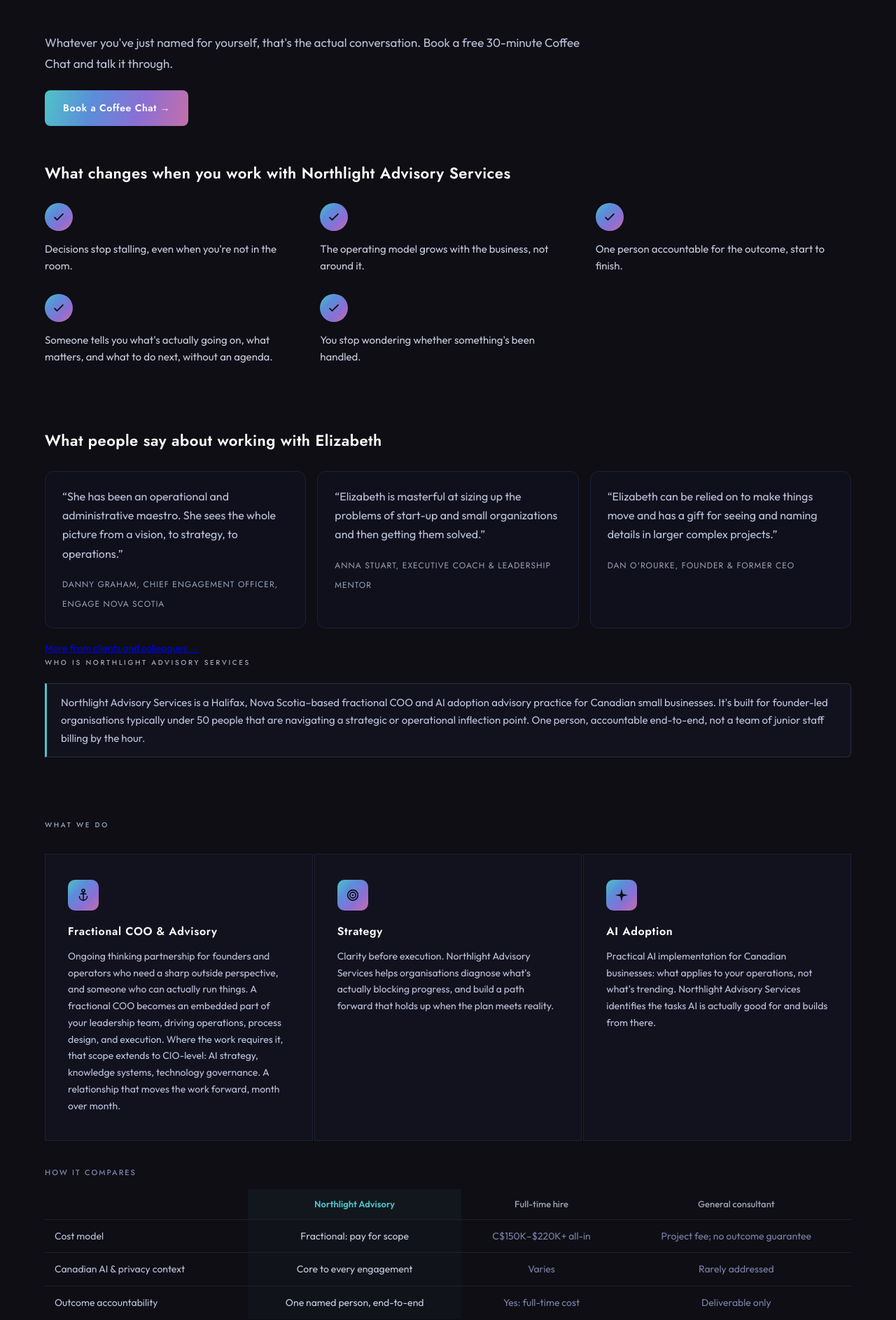
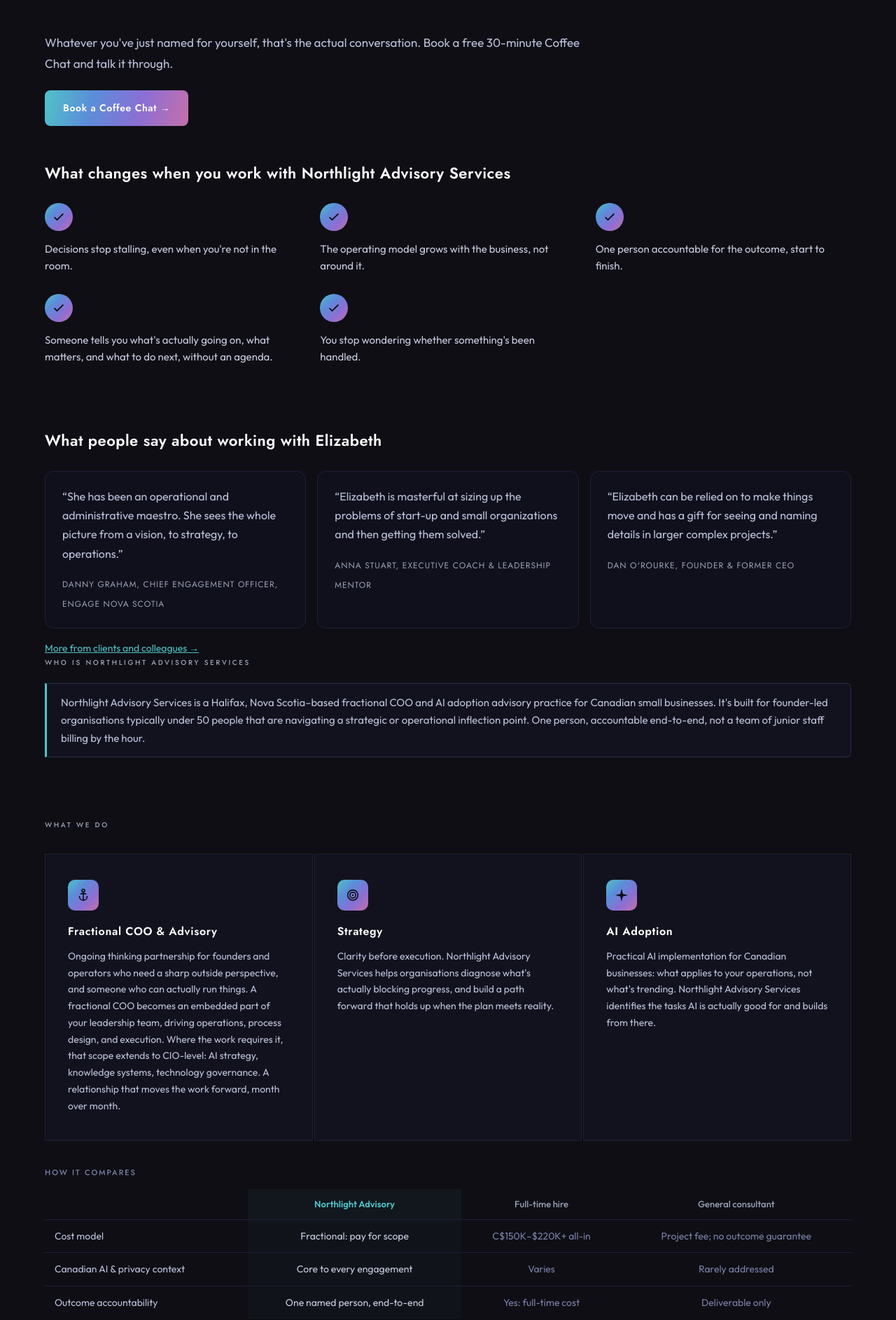
Before and after one commit to elizabethlemoine33-commits/bynorthlight-site, a Jekyll site: the page built from index.html, in a window 1280 px wide. Shown: the part 1056-2942 px from the top of the page at 70% size. Built offline with Jekyll 4.4.1, drawn with Linux system fonts in a browser that asks for light colours.

Commit message:
Home: make the 'More from clients and colleagues' link teal (#49)
It was the browser's default blue because the home page only styles visited links. Teal is the rule for content links.

Co-authored-by: Claude Sonnet 5.5 <noreply@anthropic.com>

```diff
--- a/index.html
+++ b/index.html
@@ -856,7 +856,7 @@
           <cite style="font-family: 'Jost', sans-serif; font-style: normal; font-size: 12px; letter-spacing: 0.08em; text-transform: uppercase; color: var(--muted);">Dan O'Rourke, Founder &amp; Former CEO</cite>
         </blockquote>
       </div>
-      <p style="margin-top: 16px; font-family: 'Outfit', sans-serif; font-size: 14px;"><a href="/about#what-people-say">More from clients and colleagues →</a></p>
+      <p style="margin-top: 16px; font-family: 'Outfit', sans-serif; font-size: 14px;"><a href="/about#what-people-say" style="color: var(--glacial);">More from clients and colleagues →</a></p>
     </div>
 
     <!-- ── ABOUT / AEO SUMMARY ── -->
```
